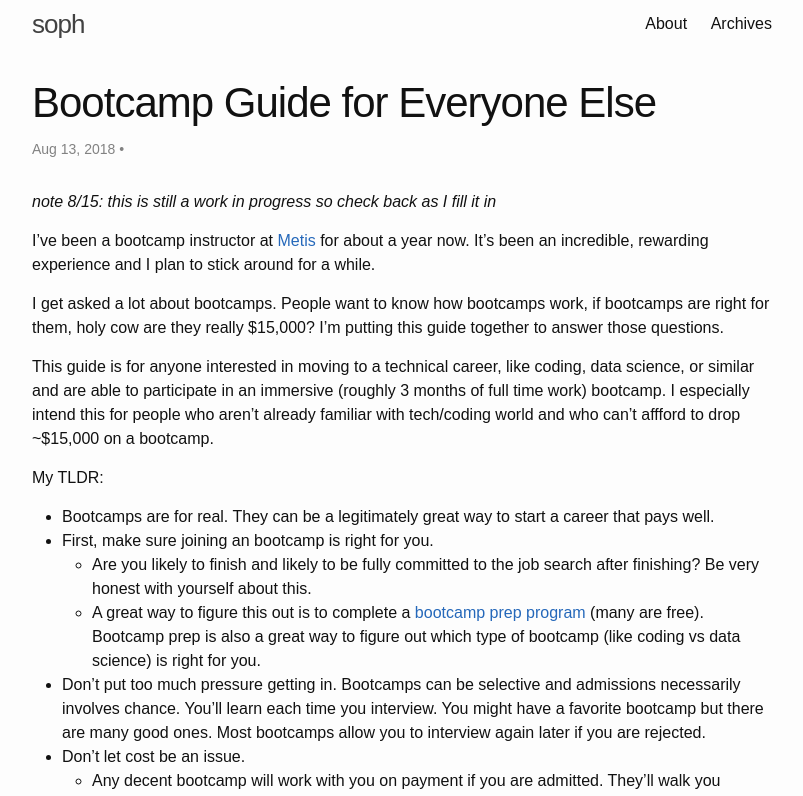
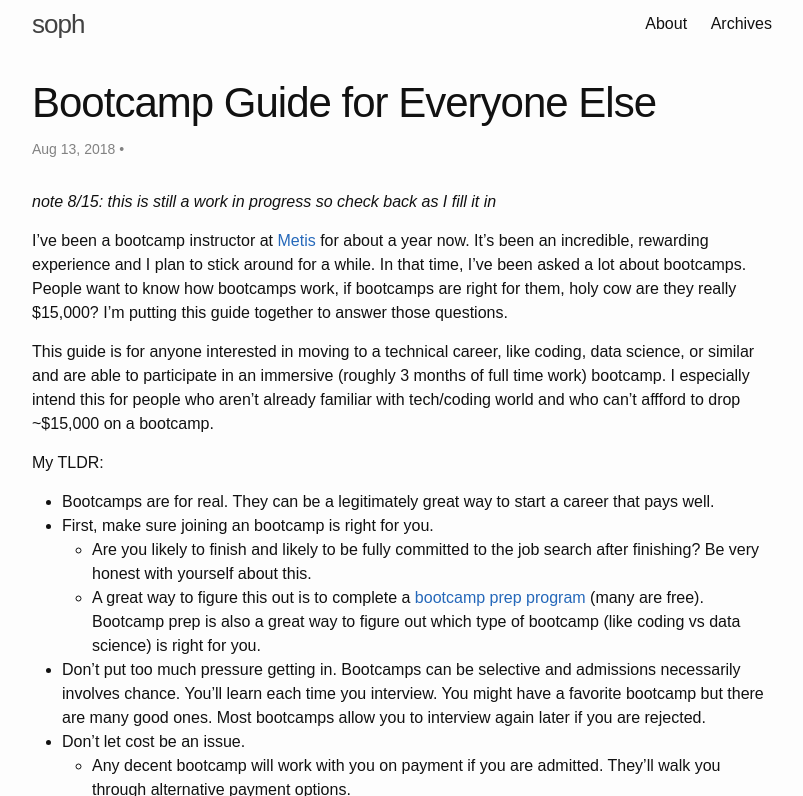
Before and after one commit to artificialsoph/artificialsoph.github.io, a Jekyll site: the page built from _posts/2018-08-13-bootcamp-guide.md, in a window 1280 px wide and 900 px high, cut to the strip 104-900 px from the top of the window. Shown: the whole strip, without its empty margins (238-1041 px from the left). Built offline with Jekyll 4.4.1, drawn with Linux system fonts in a browser that asks for light colours.

Commit message:
update bootcamp guide

```diff
--- a/_posts/2018-08-13-bootcamp-guide.md
+++ b/_posts/2018-08-13-bootcamp-guide.md
@@ -7,9 +7,7 @@ tags: Bootcamps
 
 *note 8/15: this is still a work in progress so check back as I fill it in*
 
-I've been a bootcamp instructor at [Metis](https://www.thisismetis.com/) for about a year now. It's been an incredible, rewarding experience and I plan to stick around for a while.
-
-I get asked a lot about bootcamps. People want to know how bootcamps work, if bootcamps are right for them, holy cow are they really $15,000? I'm putting this guide together to answer those questions.
+I've been a bootcamp instructor at [Metis](https://www.thisismetis.com/) for about a year now. It's been an incredible, rewarding experience and I plan to stick around for a while. In that time, I've been asked a lot about bootcamps. People want to know how bootcamps work, if bootcamps are right for them, holy cow are they really $15,000? I'm putting this guide together to answer those questions.
 
 This guide is for anyone interested in moving to a technical career, like coding, data science, or similar and are able to participate in an immersive (roughly 3 months of full time work) bootcamp. I especially intend this for people who aren't already familiar with tech/coding world and who can't affford to drop ~$15,000 on a bootcamp.
 
```
